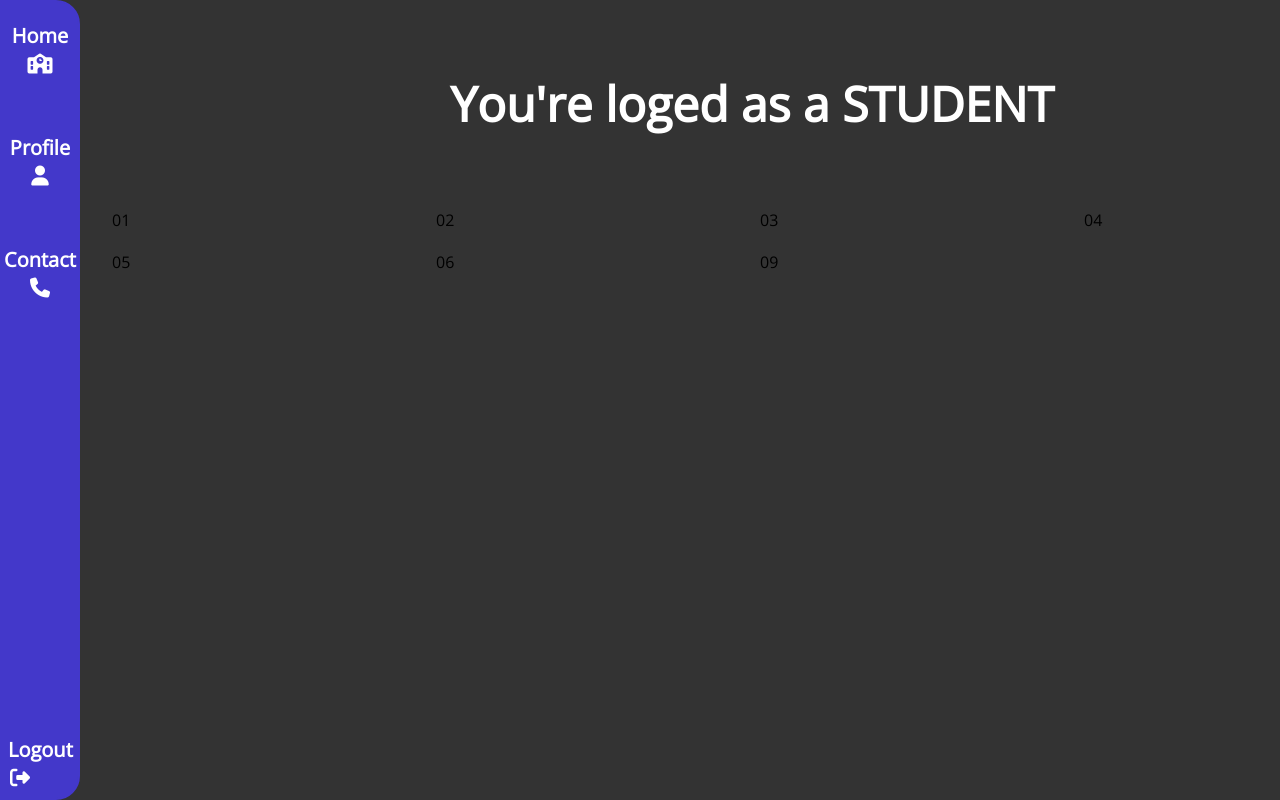
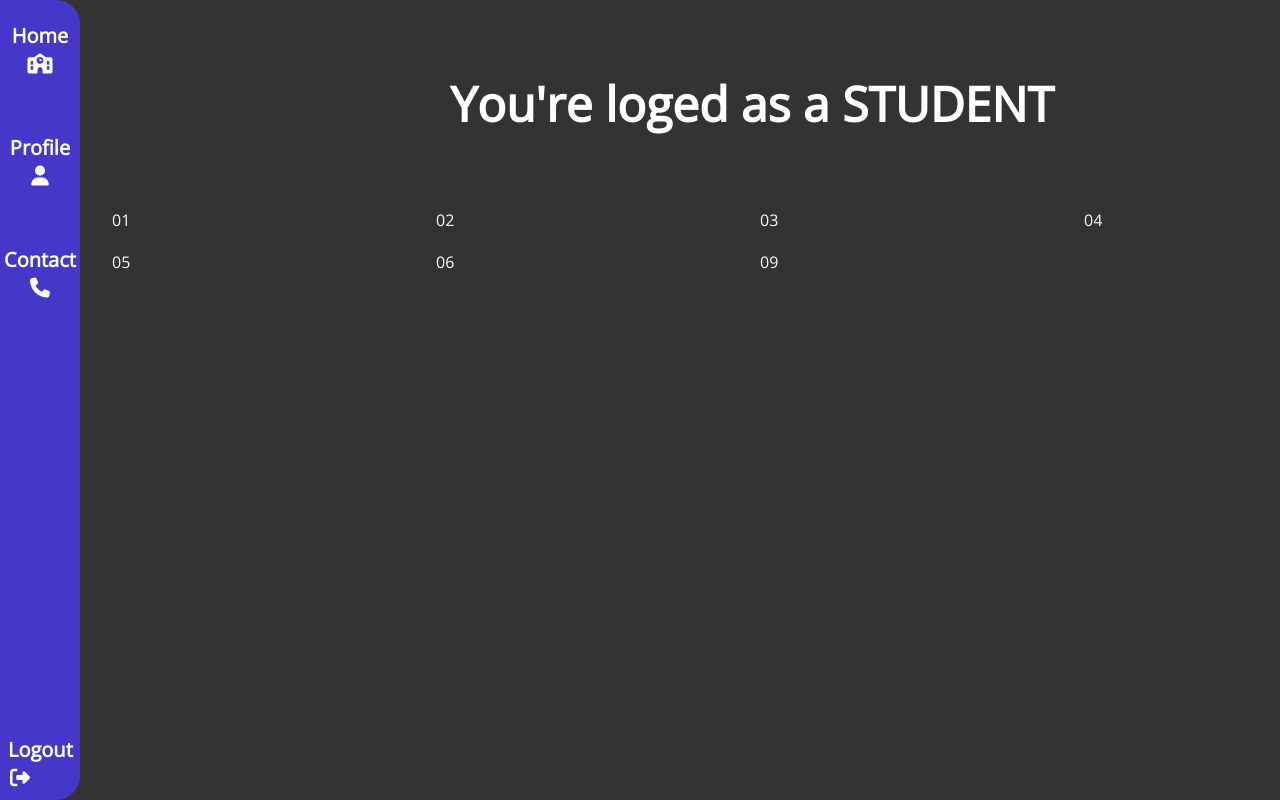
Before and after one commit to andreiserban123/catalog, a React (Vite) app in the folder client/: page / in a window 1280 px wide. Shown: the top 800 px of the page. Built offline with nearby package versions, Linux system fonts and the light colour scheme.

Commit message:
components

```diff
--- a/client/src/App.jsx
+++ b/client/src/App.jsx
@@ -1,5 +1,5 @@
-import Login from './components/Login';
-import Home from './components/Home';
+import Login from './routes/Login';
+import Home from './routes/Home';
 import Juds from './components/Juds';
 import { BrowserRouter as Router, Routes, Route } from 'react-router-dom';
 
--- /dev/null
+++ b/client/src/components/Header.jsx
@@ -0,0 +1,39 @@
+import { Link } from 'react-router-dom';
+import Login from '../routes/Login';
+
+const Header = () => {
+  return (
+    <nav className="h-screen w-20 border-2 bg-indigo-700  border-indigo-700 border-solid fixed left-0 rounded-br-3xl rounded-tr-3xl">
+      <ul className="flex flex-col justify-start space-y-14 mt-5 h-full ">
+        <li className="text-center text-xl font-bold transition ease-in-out delay-150 hover:-translate-y-1 hover:scale-110 hover: duration-300 ">
+          <a
+            className="text-white text-center hover: border-b-neutral-200 border-1 border-solid "
+            href="/"
+          >
+            <span className="">Home</span>
+            <i className="fa-solid fa-school"></i>
+          </a>
+        </li>
+        <li className="text-center text-xl font-bold transition ease-in-out delay-150  hover:-translate-y-1 hover:scale-110  duration-300 ">
+          <a className="text-white" href="/about">
+            <div>Profile</div>
+            <i className="fas fa-user"></i>
+          </a>
+        </li>
+        <li className="text-center text-xl font-bold transition ease-in-out delay-150  hover:-translate-y-1 hover:scale-110 hover: duration-300">
+          <a className="text-white " href="/contact">
+            Contact
+            <i className="fa-solid fa-phone"></i>
+          </a>
+        </li>
+        <li className="text-center text-xl font-bold fixed bottom-10 left-2 hover:animate-bounce w-6 h-6 ">
+          <Link to="/login" className="text-white">
+            <div>Logout</div>
+            <i className="fa-solid fa-right-from-bracket"></i>
+          </Link>
+        </li>
+      </ul>
+    </nav>
+  );
+};
+export default Header;
--- a/client/src/components/Home.jsx
+++ /dev/null
@@ -1,55 +0,0 @@
-import { Link } from 'react-router-dom';
-import Login from './Login';
-
-const Home = () => {
-  return (
-    <div>
-      <nav className="h-screen w-20 border-2 bg-indigo-700  border-indigo-700 border-solid fixed left-0 rounded-br-3xl rounded-tr-3xl">
-        <ul className="flex flex-col justify-start space-y-14 mt-5 h-full ">
-          <li className="text-center text-xl font-bold transition ease-in-out delay-150 hover:-translate-y-1 hover:scale-110 hover: duration-300 ">
-            <a
-              className="text-white text-center hover: border-b-neutral-200 border-1 border-solid "
-              href="/"
-            >
-              <span className="">Home</span>
-              <i className="fa-solid fa-school"></i>
-            </a>
-          </li>
-          <li className="text-center text-xl font-bold transition ease-in-out delay-150  hover:-translate-y-1 hover:scale-110  duration-300 ">
-            <a className="text-white" href="/about">
-              <div>Profile</div>
-              <i className="fas fa-user"></i>
-            </a>
-          </li>
-          <li className="text-center text-xl font-bold transition ease-in-out delay-150  hover:-translate-y-1 hover:scale-110 hover: duration-300">
-            <a className="text-white " href="/contact">
-              Contact
-              <i className="fa-solid fa-phone"></i>
-            </a>
-          </li>
-          <li className="text-center text-xl font-bold fixed bottom-10 left-2 hover:animate-bounce w-6 h-6 ">
-            <Link to="/login" className="text-white">
-              <div>Logout</div>
-              <i className="fa-solid fa-right-from-bracket"></i>
-            </Link>
-          </li>
-        </ul>
-      </nav>
-      <div className="container h-screen ml-28">
-        <h1 className="text-white text-center pt-20 text-5xl font-bold mb-20">
-          You're loged as a STUDENT
-        </h1>
-        <div className="grid grid-cols-4 gap-4">
-          <div>01</div>
-          <div>02</div>
-          <div>03</div>
-          <div>04</div>
-          <div>05</div>
-          <div>06</div>
-          <div>09</div>
-        </div>
-      </div>
-    </div>
-  );
-};
-export default Home;
--- a/client/src/main.css
+++ b/client/src/main.css
@@ -32,11 +32,13 @@ a {
 body::-webkit-scrollbar {
   width: 0.25rem;
 }
-
 body::-webkit-scrollbar-track {
-  background: #1e1e24;
+  /* background: #1e1e24; */
+  background: rgb(67 56 202);
 }
 
 body::-webkit-scrollbar-thumb {
   background: #7011c9;
+  background: rgb(67 56 202);
+  width: 0.25rem;
 }
--- /dev/null
+++ b/client/src/routes/Home.jsx
@@ -0,0 +1,24 @@
+import Header from '../components/Header';
+
+const Home = () => {
+  return (
+    <div>
+      <Header />
+      <div className="container h-screen ml-28">
+        <h1 className="text-white text-center pt-20 text-5xl font-bold mb-20">
+          You're loged as a STUDENT
+        </h1>
+        <div className="grid grid-cols-4 gap-4 text-white">
+          <div>01</div>
+          <div>02</div>
+          <div>03</div>
+          <div>04</div>
+          <div>05</div>
+          <div>06</div>
+          <div>09</div>
+        </div>
+      </div>
+    </div>
+  );
+};
+export default Home;
```
Also changed, not shown: client/src/routes/Login.jsx (renamed from client/src/components/Login.jsx), 1 other file (tests, documents, lock files or other folders).
